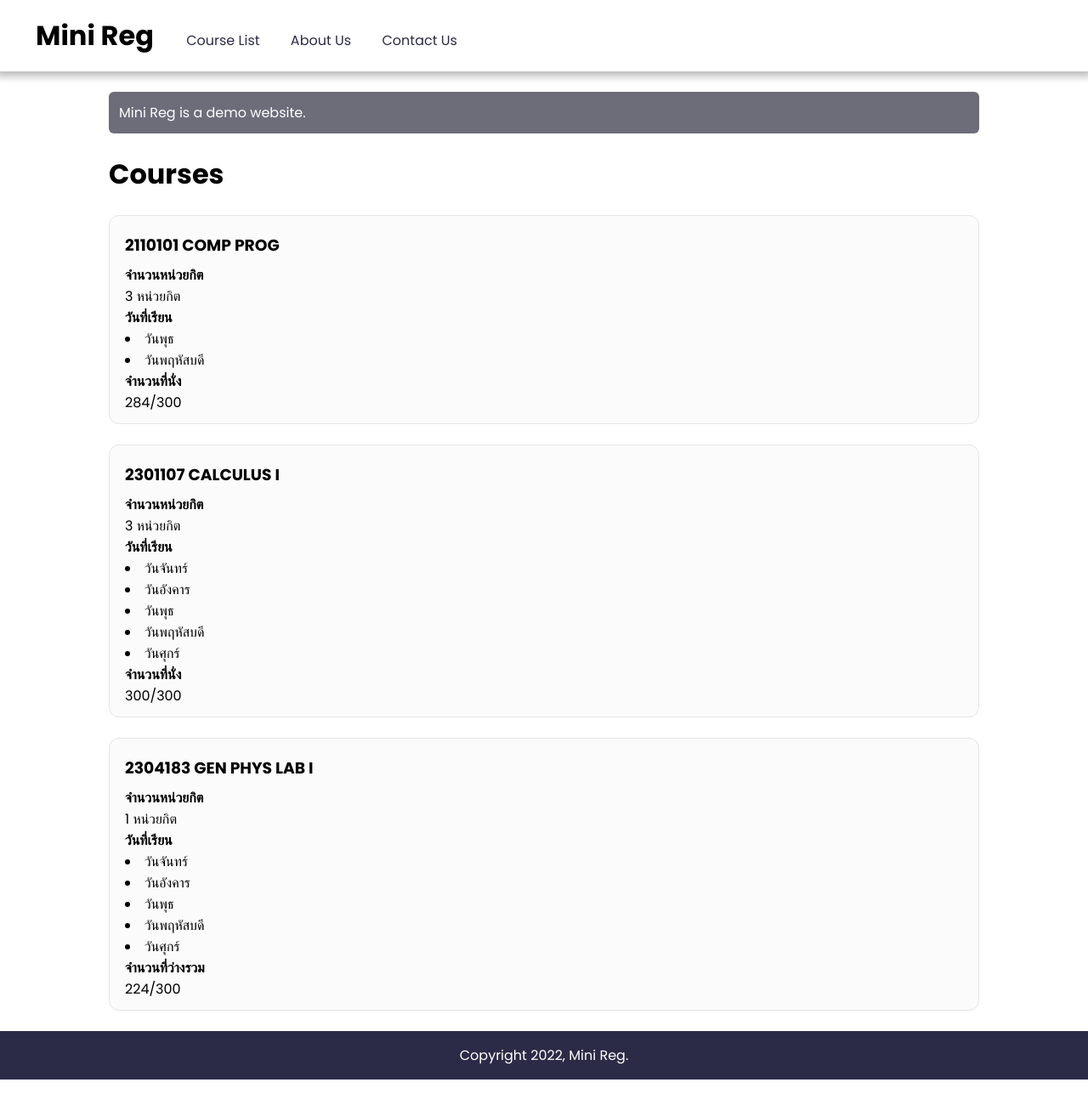
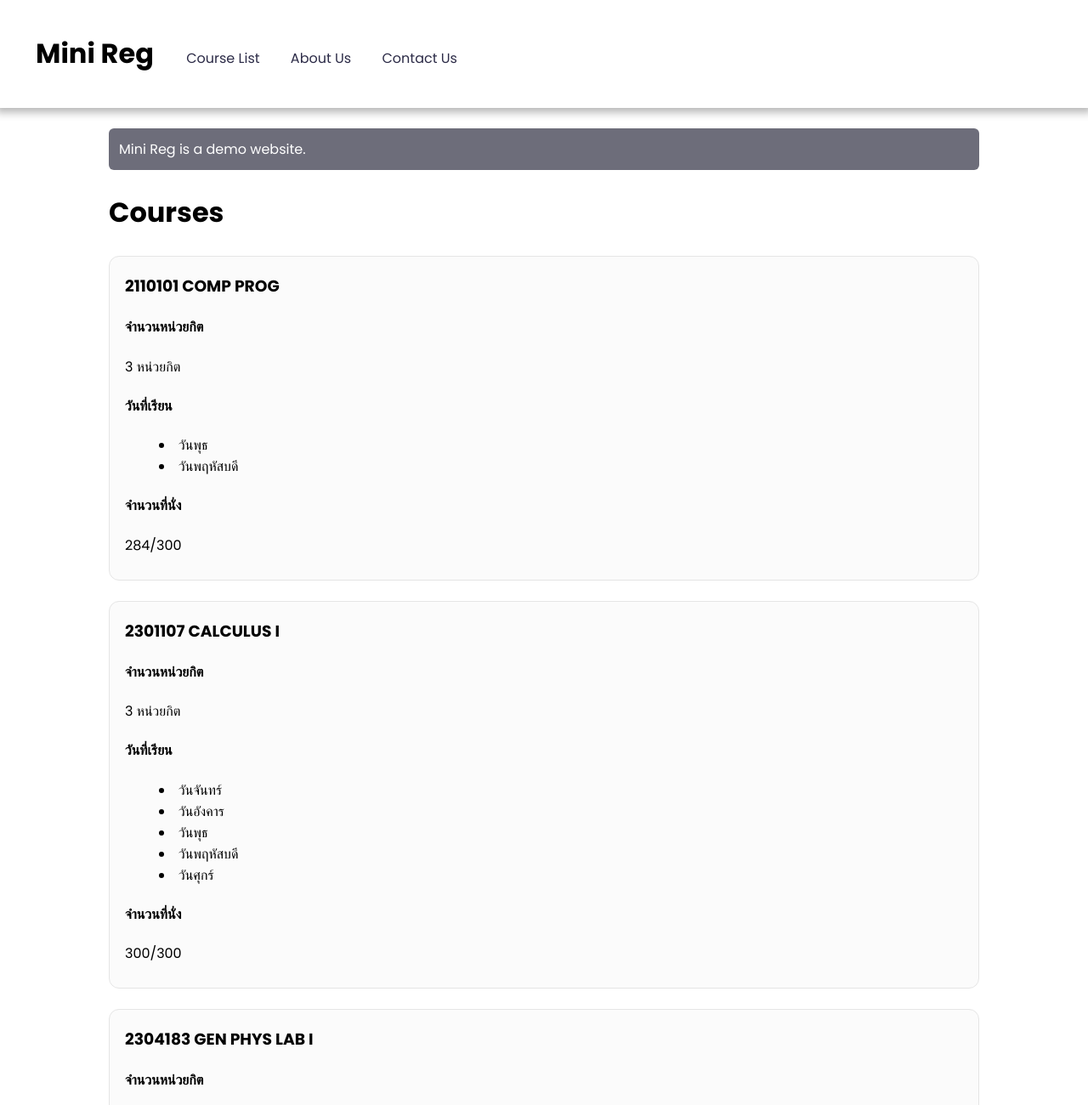
Before and after one commit to brightnc/frontend-essential, a plain HTML site: page hands-on-2/index.html in a window 1280 px wide. Shown: the top 1300 px of the page at 85% size. Before the commit the page ends 1270 px from the top, so only its background shows below. Drawn offline with Linux system fonts and the light colour scheme.

Commit message:
fixed: body margin and padding

```diff
--- a/hands-on-2/style.css
+++ b/hands-on-2/style.css
@@ -1,12 +1,9 @@
 @import url("https://fonts.googleapis.com/css2?family=Poppins:wght@400;700&display=swap");
-
-* {
-  margin: 0;
-  padding: 0;
-}
 
 body {
   font-family: "Poppins", sans-serif;
+  margin: 0;
+  padding: 0;
 }
 header {
   padding: 18px 42px;
@@ -14,7 +11,6 @@ header {
 }
 header h1 {
   display: inline-block;
-  margin: 0;
 }
 header nav {
   display: inline-block;
@@ -45,7 +41,6 @@ main .alert {
 
 main h2 {
   font-size: 32px;
-  margin: 0;
 }
 
 main section {
@@ -58,12 +53,7 @@ main section {
 main section h3 {
   margin: 8px 0;
 }
-main section p {
-  margin: 0px;
-}
-main section h4 {
-  margin: 0;
-}
+
 main section ul {
   text-align: left;
   list-style-position: inside;
@@ -75,6 +65,3 @@ footer {
   text-align: center;
   color: white;
 }
-footer p {
-  margin: 0;
-}
```
